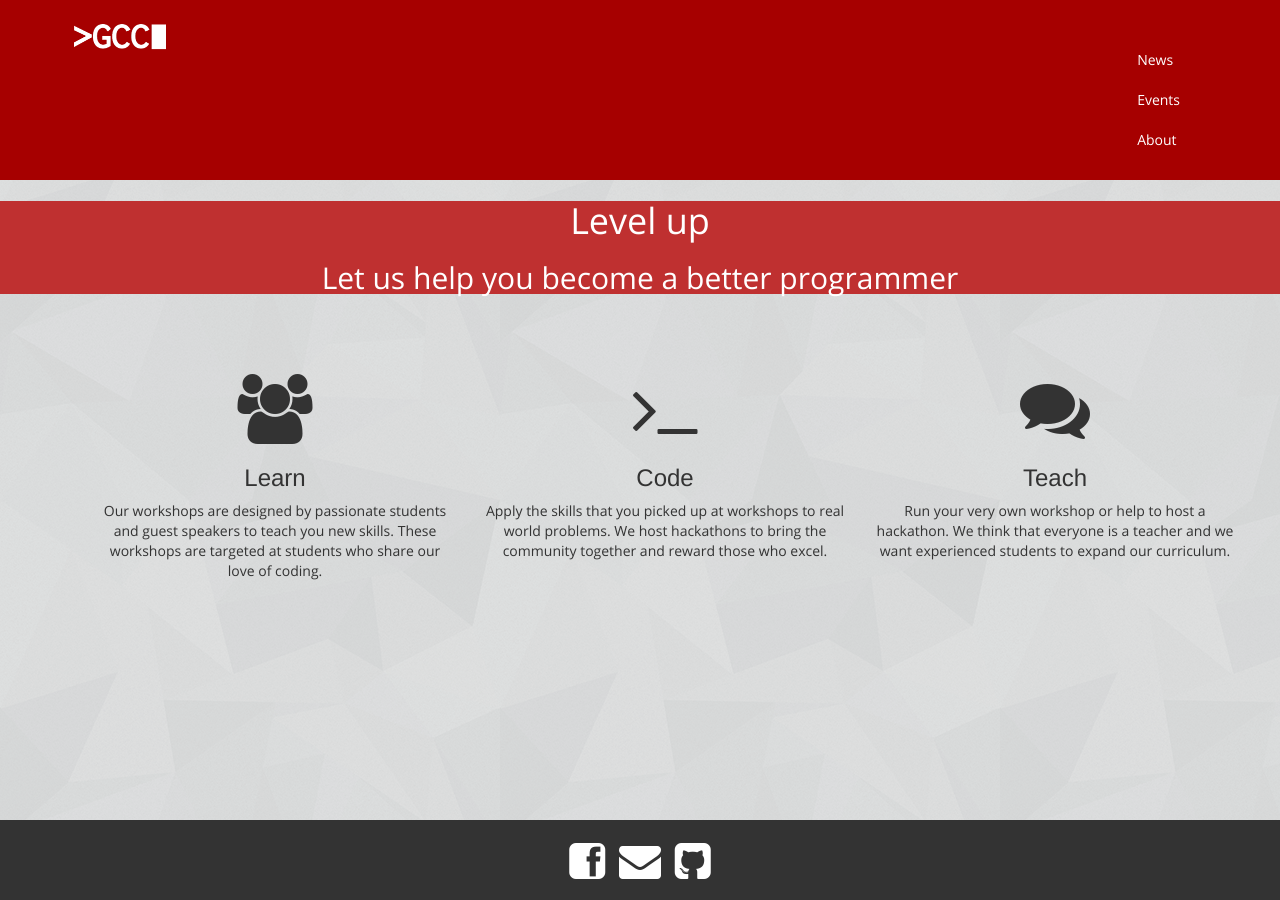
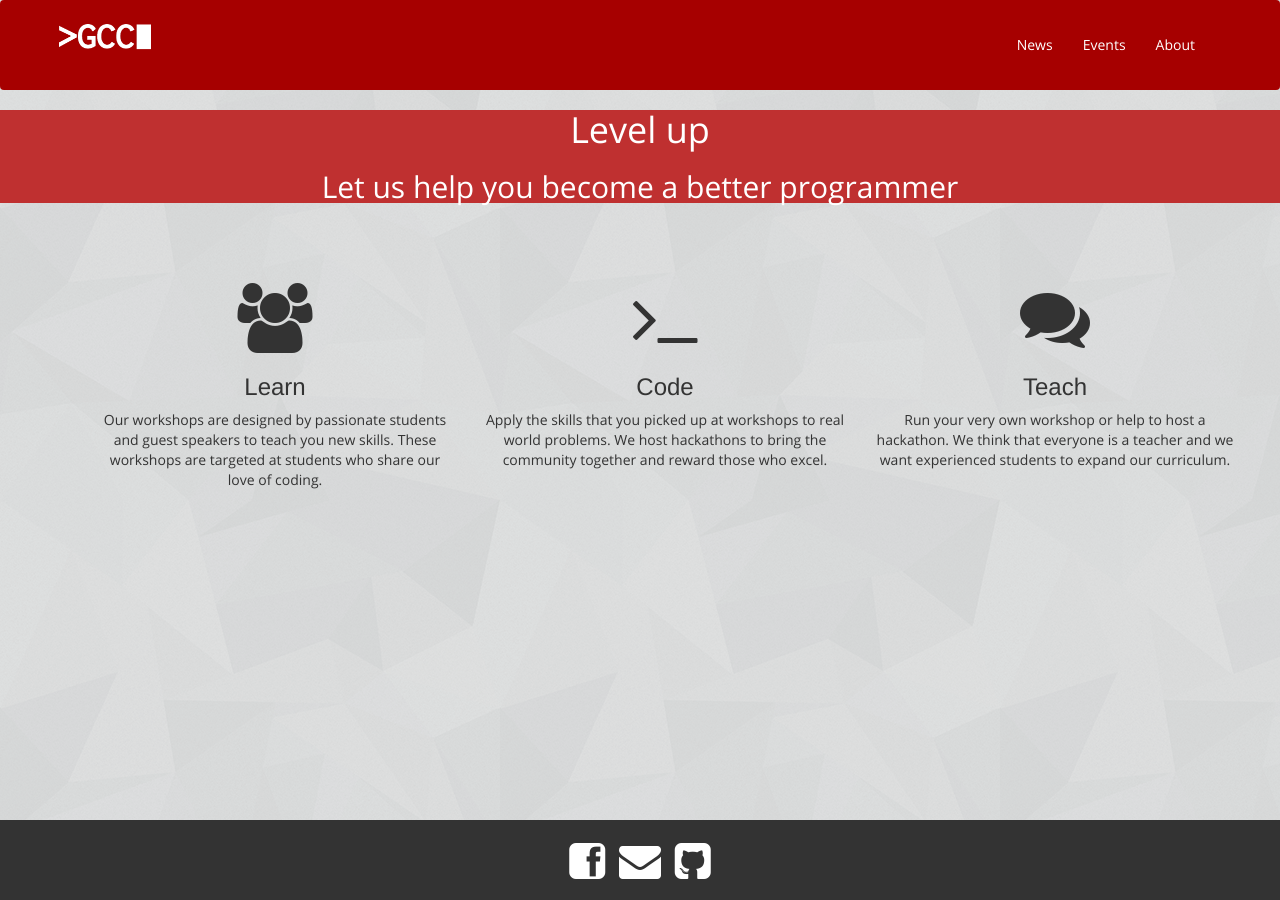
Before and after one commit to GuelphCodingCommunity/guelphcodingcommunity.github.io, a Jekyll site: the page built from index.html, in a window 1280 px wide. Built offline with Jekyll 4.4.1, drawn with Linux system fonts in a browser that asks for light colours; Markdown is read by kramdown in place of the engine named in the settings.

Commit message:
Switch navbar layout/style to bootstrap 3

```diff
--- a/_includes/navbar.html
+++ b/_includes/navbar.html
@@ -1,19 +1,20 @@
-<div id="Navbar" class="navbar navbar-static-top">
-  <div class="navbar-inner">
-    <div class="container">
-      <a class="btn btn-navbar" data-toggle="collapse" data-target=".navbar-collapse">
+<div id="Navbar" class="navbar">
+  <div class="container">
+    <div class="navbar-header">
+      <button type="button" class="navbar-toggle" data-toggle="collapse" data-target="#Navbar-links">
+        <span class="sr-only">Toggle navigation</span>
         <span class="icon-bar"></span>
         <span class="icon-bar"></span>
         <span class="icon-bar"></span>
-      </a>
-      <a class="navbar-brand" href="/index.html"><img src="/img/logo.png" alt="Guelph Coding Community"></a>
-      <div class="navbar-collapse collapse">
-        <ul class="nav pull-right">
-          <li><a href="/news.html">News</a></li>
-          <li><a href="/events.html">Events</a></li>
-          <li><a href="/about.html">About</a></li>
-        </ul>
-      </div>
+      </button>
+      <a class="navbar-brand" href="/"><img src="/img/logo.png" alt="Guelph Coding Community"></a>
+    </div>
+    <div id="Navbar-links" class="collapse navbar-collapse">
+      <ul class="nav navbar-nav navbar-right">
+        <li><a href="/news.html">News</a></li>
+        <li><a href="/events.html">Events</a></li>
+        <li><a href="/about.html">About</a></li>
+      </ul>
     </div>
   </div>
 </div>
--- a/css/main.css
+++ b/css/main.css
@@ -17,8 +17,6 @@ body {
 }
 .navbar {
   margin: 0;
-}
-.navbar .navbar-inner {
   padding: 20px;
   background-color: #a60000;
   background-image: none;
```
Also changed, not shown: less/main.less (+4 -7 lines).
